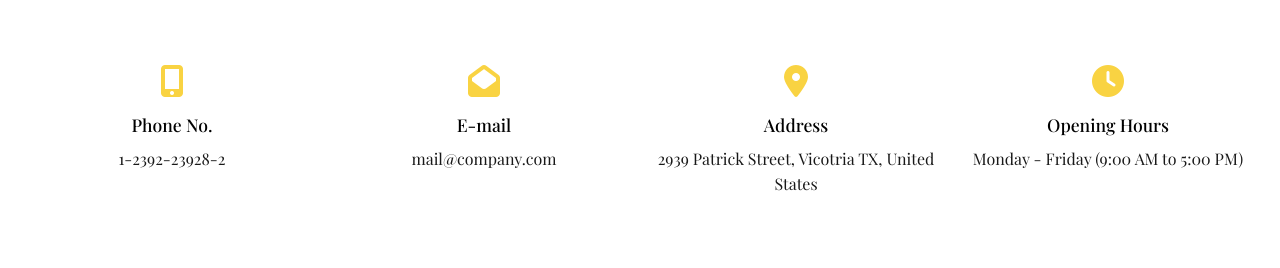
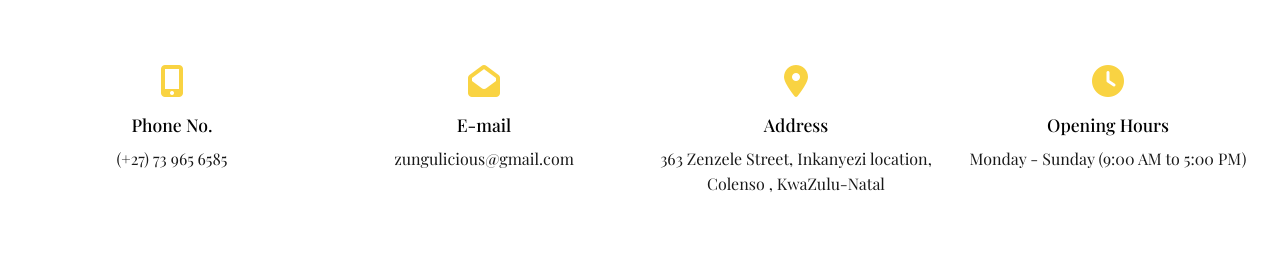
Before and after one commit to Nhlakanipho12/zungu-lodge, a plain HTML site: page index.html in a window 1280 px wide. Shown: the part 3180-3448 px from the top of the page. Drawn offline with nearby package versions, Linux system fonts and the light colour scheme.

Commit message:
cotact edit

```diff
--- a/index.html
+++ b/index.html
@@ -38,7 +38,7 @@
                 <li><a href = "#header">home</a></li>
                 <li><a href = "#services">services</a></li>
                 <li><a href = "#rooms">rooms</a></li>
-                <li><a href = "#contacts">contact us</a></li>
+                <li><a href = "#contact-section">contact us</a></li>
             </ul>
         </div>
         <!-- end of side navbar -->
@@ -226,22 +226,22 @@
                 <div>
                   <span><i class = "fas fa-mobile-alt"></i></span>
                   <span>Phone No.</span>
-                  <span class = "text">1-2392-23928-2</span>
+                  <span class = "text">(+27) 73 965 6585</span>
                 </div>
                 <div>
                   <span><i class = "fas fa-envelope-open"></i></span>
                   <span>E-mail</span>
-                  <span class = "text">mail@company.com</span>
+                  <span class = "text">zungulicious@gmail.com</span>
                 </div>
                 <div>
                   <span><i class = "fas fa-map-marker-alt"></i></span>
                   <span>Address</span>
-                  <span class = "text">2939 Patrick Street, Vicotria TX, United States</span>
+                  <span class = "text">363 Zenzele Street, Inkanyezi location, Colenso , KwaZulu-Natal</span>
                 </div>
                 <div>
                   <span><i class = "fas fa-clock"></i></span>
                   <span>Opening Hours</span>
-                  <span class = "text">Monday - Friday (9:00 AM to 5:00 PM)</span>
+                  <span class = "text">Monday - Sunday (9:00 AM to 5:00 PM)</span>
                 </div>
               </div>
 
```
